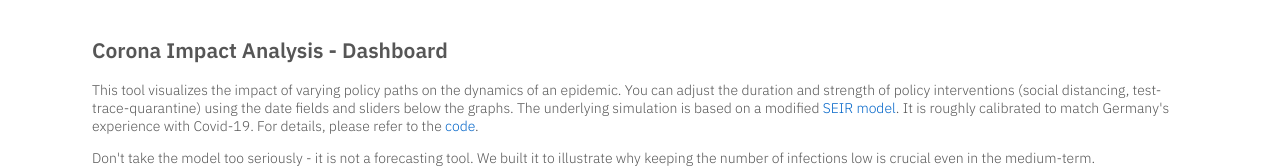
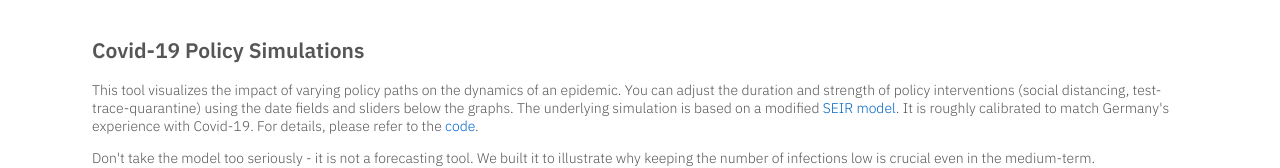
Before and after one commit to alsino/corona-impact-analysis, a Svelte app: page / in a window 1280 px wide. Shown: the top 168 px of the page. Built offline with nearby package versions, Linux system fonts and the light colour scheme; no server answers.

Commit message:
Adjust title

```diff
--- a/public/index.html
+++ b/public/index.html
@@ -4,7 +4,7 @@
 	<meta charset='utf-8'>
 	<meta name='viewport' content='width=device-width,initial-scale=1'>
 
-	<title>Corona Impact Analysis - Dashboard</title>
+	<title>Covid-19 Policy Simulations</title>
 
 	<link href="https://fonts.googleapis.com/css2?family=IBM+Plex+Mono:wght@200&family=IBM+Plex+Sans:wght@300;600&display=swap" rel="stylesheet">
 	<link rel='stylesheet' href='/build/bundle.css'>
--- a/src/Header.svelte
+++ b/src/Header.svelte
@@ -1,5 +1,5 @@
 <section id="intro">
-      <h2 id="intro-heading">Corona Impact Analysis - Dashboard</h2>
+      <h2 id="intro-heading">Covid-19 Policy Simulations</h2>
       <div id="intro-text">
         <p>
         This tool visualizes the impact of varying policy paths on the dynamics of an epidemic.
```
